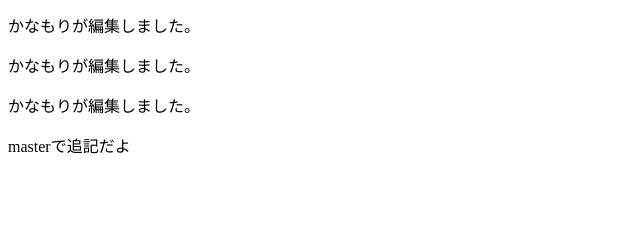
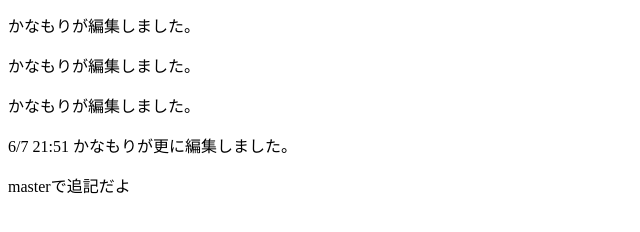
Before and after one commit to KAI-0129/miki_lesson_20210607, a plain HTML site: page index.html in a window 1280 px wide. Shown: the part 116-348 px from the top of the page, without its empty margins (0-640 px from the left). Drawn offline with Linux system fonts and the light colour scheme.

Commit message:
テストでさらにプッシュします

```diff
--- a/index.html
+++ b/index.html
@@ -12,6 +12,7 @@
     <p>かなもりが編集しました。</p>
     <p>かなもりが編集しました。</p>
     <p>かなもりが編集しました。</p>
+    <p>6/7 21:51 かなもりが更に編集しました。</p>
     <p>masterで追記だよ</p>
 </body>
 </html>
```
